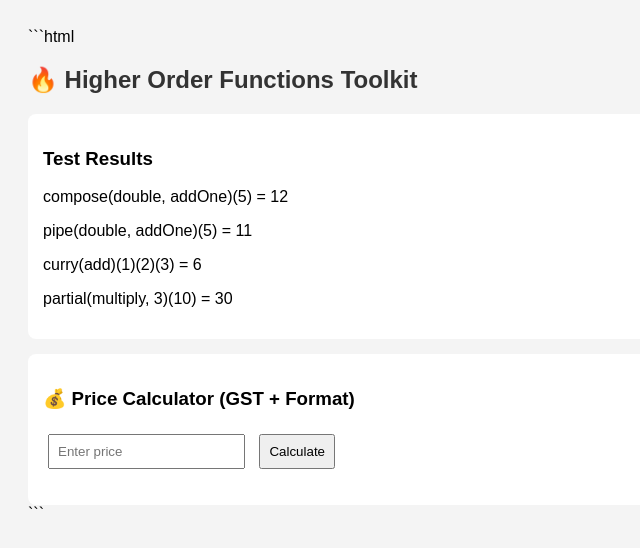
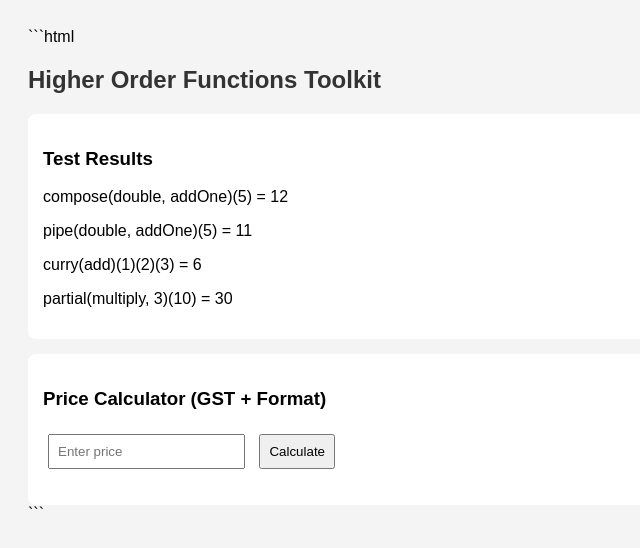
Before and after one commit to Krishlaya/week-4-ex-19, a plain HTML site: page 14.html in a window 1280 px wide. Shown: the whole page, without its empty margins (0-640 px from the left). Drawn offline with Linux system fonts and the light colour scheme.

```diff
--- a/14.html
+++ b/14.html
@@ -32,7 +32,7 @@
 
 <body>
 
-    <h2>🔥 Higher Order Functions Toolkit</h2>
+    <h2> Higher Order Functions Toolkit</h2>
 
     <div class="box">
         <h3>Test Results</h3>
@@ -43,7 +43,7 @@
     </div>
 
     <div class="box">
-        <h3>💰 Price Calculator (GST + Format)</h3>
+        <h3> Price Calculator (GST + Format)</h3>
         <input type="number" id="priceInput" placeholder="Enter price" />
         <button onclick="calculate()">Calculate</button>
         <p id="priceResult"></p>
```
Also changed, not shown: 12.html (+2 -0 lines), 18/package.json (added, +14 -0 lines), 18/.github/workflows/ci.yml (added).
